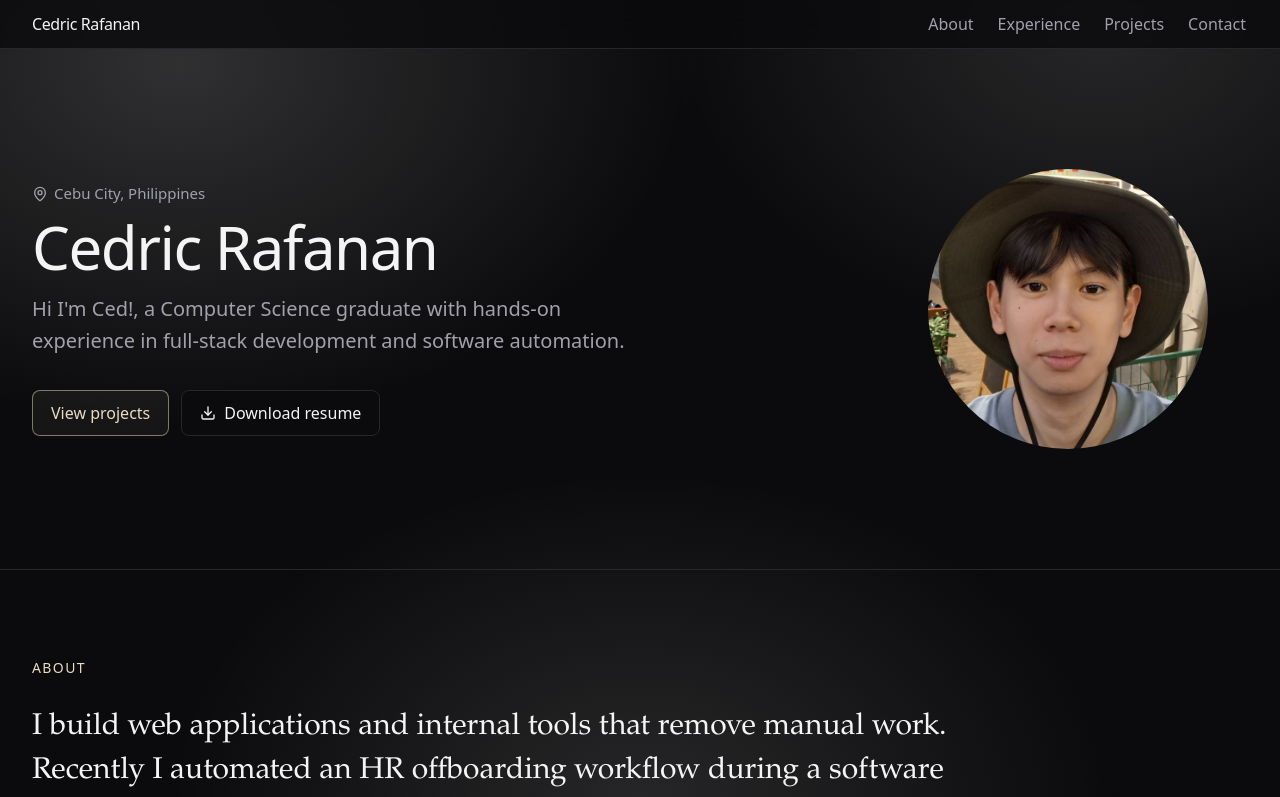
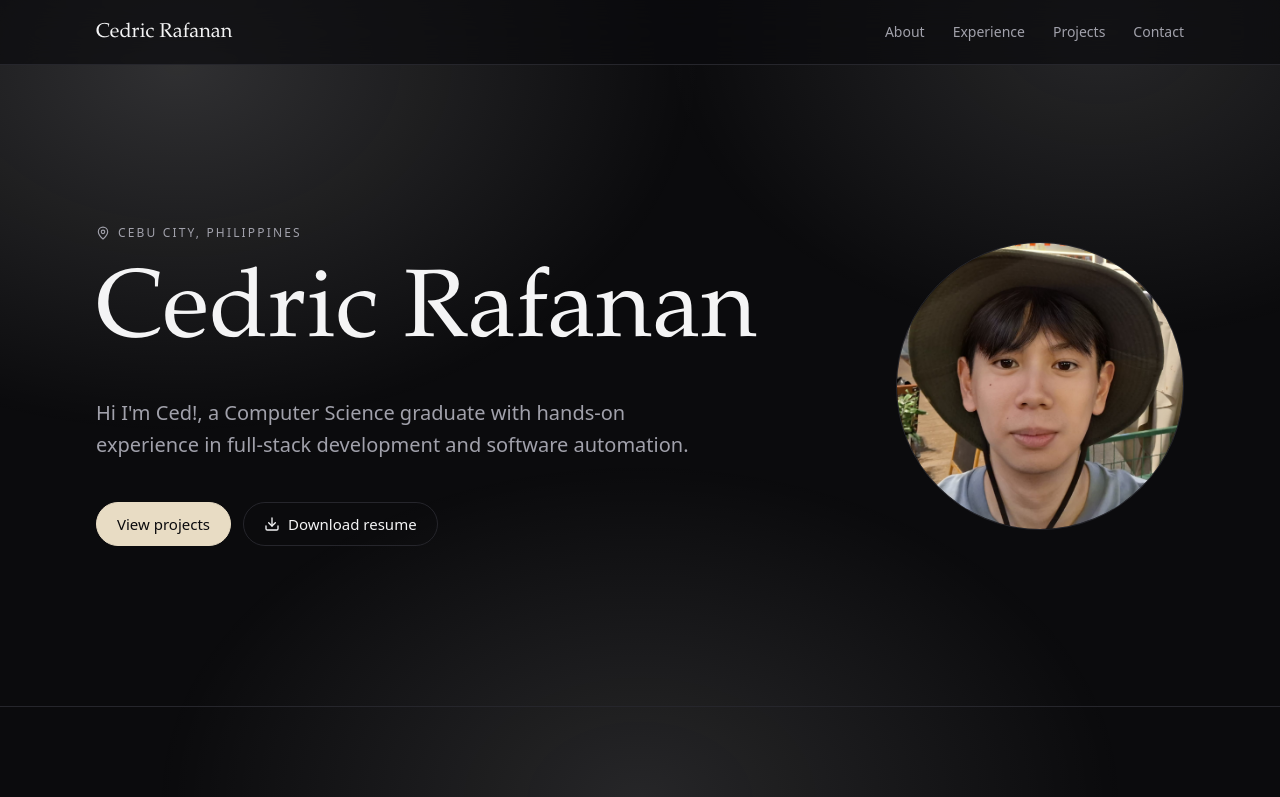
Before and after one commit to CedRaf/Portfolio, a React (Vite) app: page / in a window 1280 px wide. Shown: the top 797 px of the page. Built offline with nearby package versions, Linux system fonts and the light colour scheme; a web font is replaced by a local one.

Commit message:
feat: updated layout and styling for Button, Footer, Header, Hero, and Section components

```diff
--- a/src/components/Button.tsx
+++ b/src/components/Button.tsx
@@ -7,12 +7,13 @@ type ButtonProps = AnchorHTMLAttributes<HTMLAnchorElement> & {
 }
 
 const base =
-  'inline-flex items-center gap-2 rounded-lg border px-4.5 py-2.5 text-base no-underline transition duration-200 hover:shadow-card'
+  'inline-flex items-center gap-2 rounded-full border px-5 py-2.5 text-[15px] no-underline transition-colors duration-200'
 
 const variants = {
-  default: 'border-border bg-bg text-heading hover:border-accent/50',
-  // Tint stays light: at /10 the accent-on-accent text fell to 4.49:1, just under AA.
-  primary: 'border-accent/50 bg-accent/5 text-accent hover:border-accent',
+  default: 'border-border bg-transparent text-heading hover:border-heading',
+  // The one place the accent appears as a fill; accent-fg keeps text on it legible.
+  primary:
+    'border-accent bg-accent text-accent-fg hover:border-heading hover:bg-heading',
 }
 
 /** Every call to action on this site is a link, so this renders an anchor. */
@@ -24,7 +25,11 @@ export function Button({
   ...rest
 }: ButtonProps) {
   return (
-    <a href={href} className={`${base} ${variants[variant]} ${className}`} {...rest}>
+    <a
+      href={href}
+      className={`${base} ${variants[variant]} ${className}`}
+      {...rest}
+    >
       {children}
     </a>
   )
--- a/src/components/Footer.tsx
+++ b/src/components/Footer.tsx
@@ -1,33 +1,35 @@
 import { Mail } from 'lucide-react'
-import { GithubIcon } from './GithubIcon'
 import { site, socials } from '../data/site'
+
+const link =
+  'inline-flex items-center gap-2 py-1 no-underline transition-colors hover:text-heading'
 
 export function Footer() {
   return (
-    <footer className="flex flex-wrap items-center justify-between gap-4 px-5 py-7 text-[15px] lg:px-8">
+    <footer className="band flex flex-wrap items-center justify-between gap-4 py-10 text-sm">
       <p>
         © {new Date().getFullYear()} {site.shortName}
       </p>
 
-      <ul className="flex list-none items-center gap-5 p-0">
-        {socials.map((social) => (
+      <ul className="flex list-none items-center gap-6 p-0">
+        {socials.map((social) => {
+          const Icon = social.icon
+          return (
             <li key={social.href}>
               <a
                 href={social.href}
                 target="_blank"
                 rel="noopener noreferrer"
-              className="inline-flex items-center gap-1.5 py-1 no-underline transition-colors hover:text-heading"
+                className={link}
               >
-              <GithubIcon className="size-4" />
+                <Icon className="size-4" />
                 {social.label}
               </a>
             </li>
-        ))}
+          )
+        })}
         <li>
-          <a
-            href={`mailto:${site.email}`}
-            className="inline-flex items-center gap-1.5 py-1 no-underline transition-colors hover:text-heading"
-          >
+          <a href={`mailto:${site.email}`} className={link}>
             <Mail className="size-4" aria-hidden="true" />
             Email
           </a>
--- a/src/components/Header.tsx
+++ b/src/components/Header.tsx
@@ -2,27 +2,28 @@ import { nav, site } from '../data/site'
 
 export function Header() {
   return (
-    <header className="sticky top-0 z-20 border-b border-border bg-bg/80 backdrop-blur-md">
+    <header className="sticky top-0 z-20 border-b border-border bg-bg/70 backdrop-blur-lg">
       <a href="#main" className="skip-link">
         Skip to content
       </a>
 
-      <div className="flex items-center justify-between gap-6 px-5 py-3 lg:px-8">
+      <div className="band flex items-center justify-between gap-6 py-4">
         <a
           href="#top"
-          className="font-medium tracking-tight text-heading no-underline"
+          className="font-display text-lg text-heading no-underline lg:text-xl"
         >
           <span className="sm:hidden">{site.initials}</span>
           <span className="hidden sm:inline">{site.shortName}</span>
         </a>
 
         <nav aria-label="Primary">
-          <ul className="flex list-none gap-3 p-0 text-sm sm:text-[15px] lg:gap-5 lg:text-base">
+          <ul className="flex list-none items-center gap-4 p-0 text-sm lg:gap-7">
             {nav.map((item) => (
               <li key={item.href}>
                 <a
                   href={item.href}
-                  className="border-b border-transparent px-0.5 py-1 no-underline transition-colors hover:border-accent hover:text-heading"
+                  /* py keeps the tap target at/above the 24px AA minimum. */
+                  className="inline-block py-1.5 no-underline transition-colors hover:text-heading"
                 >
                   {item.label}
                 </a>
--- a/src/components/Hero.tsx
+++ b/src/components/Hero.tsx
@@ -24,35 +24,36 @@ export function Hero() {
     <section
       id="top"
       aria-labelledby="hero-heading"
-      className="border-b border-border px-5 py-20 lg:px-8 lg:py-30"
+      className="band border-b border-border py-24 lg:py-40"
     >
-      <div className="flex flex-col items-start gap-10 lg:flex-row lg:items-center lg:justify-between">
-        {/* Left column: all your existing text content */}
+      <div className="flex flex-col items-start gap-14 lg:flex-row lg:items-center lg:justify-between lg:gap-20">
         <div className="flex-1">
           <motion.p
             {...rise(0)}
-            className="mb-3 flex items-center gap-1.5 text-[15px]"
+            className="mb-5 flex items-center gap-2 text-xs uppercase tracking-[0.18em]"
           >
-            <MapPin className="size-4" aria-hidden="true" />
+            <MapPin className="size-3.5" aria-hidden="true" />
             {site.location}
           </motion.p>
 
           <motion.h1
             {...rise(0.08)}
             id="hero-heading"
-            className="mb-4 text-4xl font-medium tracking-tight text-heading lg:text-6xl"
+            /* Serif display wants air: negative tracking and 1.05 leading read
+               as cramped at this size, which flat sans headings tolerate. */
+            className="font-display text-5xl leading-[1.12] tracking-[0.005em] text-heading sm:text-6xl lg:text-8xl"
           >
             {site.shortName}
           </motion.h1>
 
           <motion.p
             {...rise(0.16)}
-            className="max-w-[54ch] text-lg leading-relaxed lg:text-xl"
+            className="mt-7 max-w-[52ch] text-lg leading-relaxed lg:text-xl"
           >
             {site.tagline}
           </motion.p>
 
-          <motion.div {...rise(0.24)} className="mt-8 flex flex-wrap gap-3">
+          <motion.div {...rise(0.24)} className="mt-10 flex flex-wrap gap-3">
             <Button href="#projects" variant="primary">
               View projects
             </Button>
@@ -63,11 +64,13 @@ export function Hero() {
           </motion.div>
         </div>
 
-        <motion.div {...rise(0.1)} className="shrink-0 lg:pr-10">
+        <motion.div {...rise(0.1)} className="shrink-0">
           <img
             src="/images/profilepic.jpg"
             alt={`Portrait of ${site.shortName}`}
-            className="size-50 rounded-full object-cover lg:size-70"
+            width="288"
+            height="288"
+            className="size-52 rounded-full border border-border object-cover lg:size-72"
           />
         </motion.div>
       </div>
--- a/src/components/Section.tsx
+++ b/src/components/Section.tsx
@@ -18,15 +18,19 @@ export function Section({ id, title, children }: SectionProps) {
     <section
       id={id}
       aria-labelledby={headingId}
-      className="border-b border-border px-5 py-14 lg:px-8 lg:py-22"
+      className="band border-b border-border py-20 lg:py-32"
     >
       <Reveal>
-        <h2
-          id={headingId}
-          className="mb-7 text-sm font-medium uppercase tracking-[0.1em] text-accent"
-        >
-          {title}
-        </h2>
+        {/* Eyebrow stays monochrome — the accent is reserved for CTAs and links. */}
+        <div className="mb-10 flex items-center gap-4">
+          <h2
+            id={headingId}
+            className="text-xs font-medium uppercase tracking-[0.18em] text-fg"
+          >
+            {title}
+          </h2>
+          <span className="h-px flex-1 bg-border" aria-hidden="true" />
+        </div>
         {children}
       </Reveal>
     </section>
```
Lines whose indentation alone changed are shown as unchanged.
